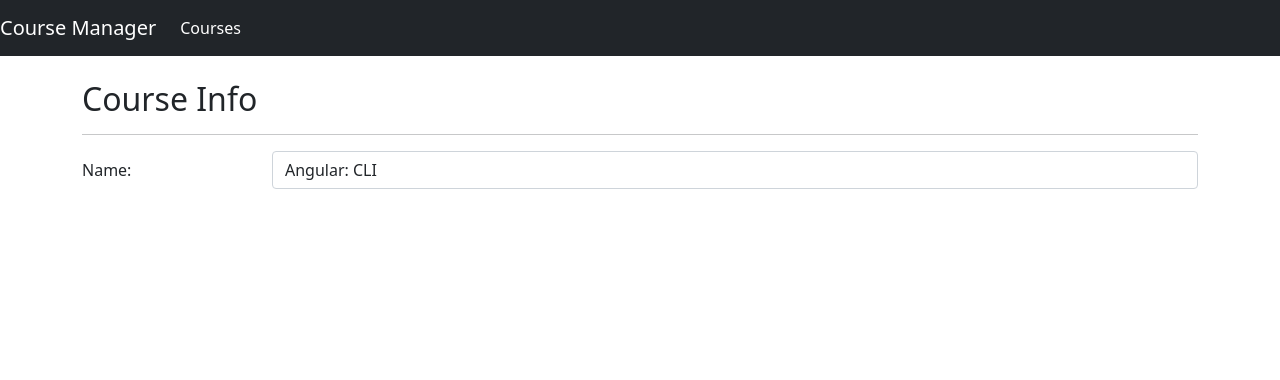
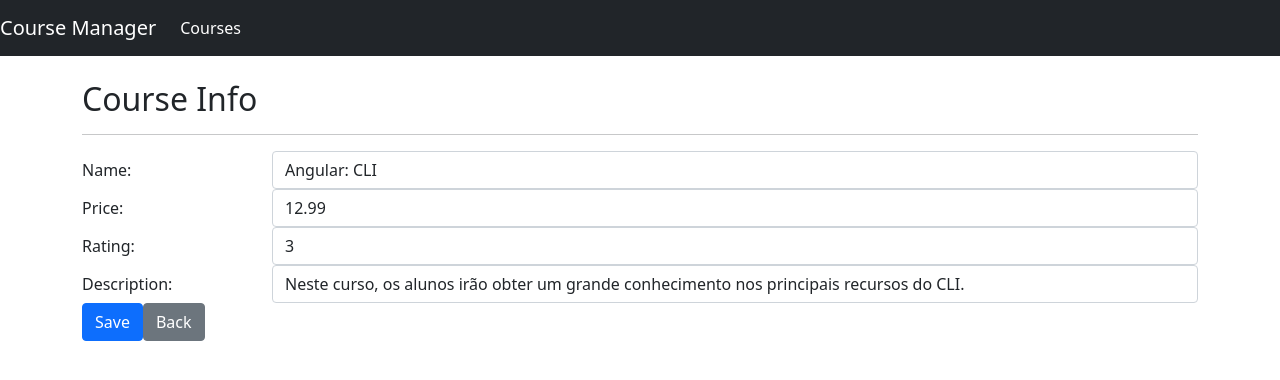
Before and after one commit to ClaudioFidelis/dio-angular, an Angular app: page /courses/info/1 in a window 1280 px wide. Shown: the top 380 px of the page. Built offline with nearby package versions, Linux system fonts and the light colour scheme.

Commit message:
Validando formulário e alterando dados dos cursos

```diff
--- a/src/app/courses/course-info.component.html
+++ b/src/app/courses/course-info.component.html
@@ -5,7 +5,43 @@
     <div class="form-group row">
         <label class="col-sm-2 col-form-label">Name:</label>
         <div class="col-sm-10">
-            <input [(ngModel)]="course.name" name="name" #courseName="ngModel" class="form-control">
+            <input [(ngModel)]="course.name" required name="name" #courseName="ngModel" [ngClass]="{'is-invalid': courseName.invalid}" class="form-control">
+            <div class="invalid-feedback">
+                <span>Course name is required</span>
+            </div>
         </div>
     </div>
+
+    <div class="form-group row">
+        <label class="col-sm-2 col-form-label">Price:</label>
+        <div class="col-sm-10">
+            <input [(ngModel)]="course.price" required name="price" #coursePrice="ngModel" type="number" [ngClass]="{'is-invalid': coursePrice.invalid}" class="form-control">
+            <div class="invalid-feedback">
+                <span>Course price is required</span>
+            </div>
+        </div>
+    </div>
+
+    <div class="form-group row">
+        <label class="col-sm-2 col-form-label">Rating:</label>
+        <div class="col-sm-10">
+            <input [(ngModel)]="course.rating" required name="rating" #courseRating="ngModel" type="number" [ngClass]="{'is-invalid': courseRating.invalid}" class="form-control">
+            <div class="invalid-feedback">
+                <span>Course rating is required</span>
+            </div>
+        </div>
+    </div>
+
+    <div class="form-group row">
+        <label class="col-sm-2 col-form-label">Description:</label>
+        <div class="col-sm-10">
+            <input [(ngModel)]="course.description" required name="description" #courseDescription="ngModel" [ngClass]="{'is-invalid': courseDescription.invalid}" class="form-control">
+            <div class="invalid-feedback">
+                <span>Course description is required</span>
+            </div>
+        </div>
+    </div>
+
+    <button [disabled]="courseForm.invalid" (click)="save()"  [routerLink]="['/courses']" class="btn btn-primary mr-2">Save</button>
+    <button [routerLink]="['/courses']" class="btn btn-secondary">Back</button>
 </form>
--- a/src/app/courses/course-info.component.ts
+++ b/src/app/courses/course-info.component.ts
@@ -17,4 +17,8 @@
         this.course = this.courseService.retrieveById(Number(this.activateRoute.snapshot.paramMap.get('id')));
     }
 
+    save(): void{
+        this.courseService.save(this.course);
+    }
+
 }
--- a/src/app/courses/course.service.ts
+++ b/src/app/courses/course.service.ts
@@ -18,6 +18,12 @@
         return COURSES.find((courseIterator: Course) => courseIterator.id === id)!;
     }
 
+    save(course: Course): void{
+        if (course.id) {
+            const index = COURSES.findIndex((courseIterator: Course) => courseIterator.id === course.id);
+            COURSES[index] = course;
+        }
+    }
 
 }
 
```
